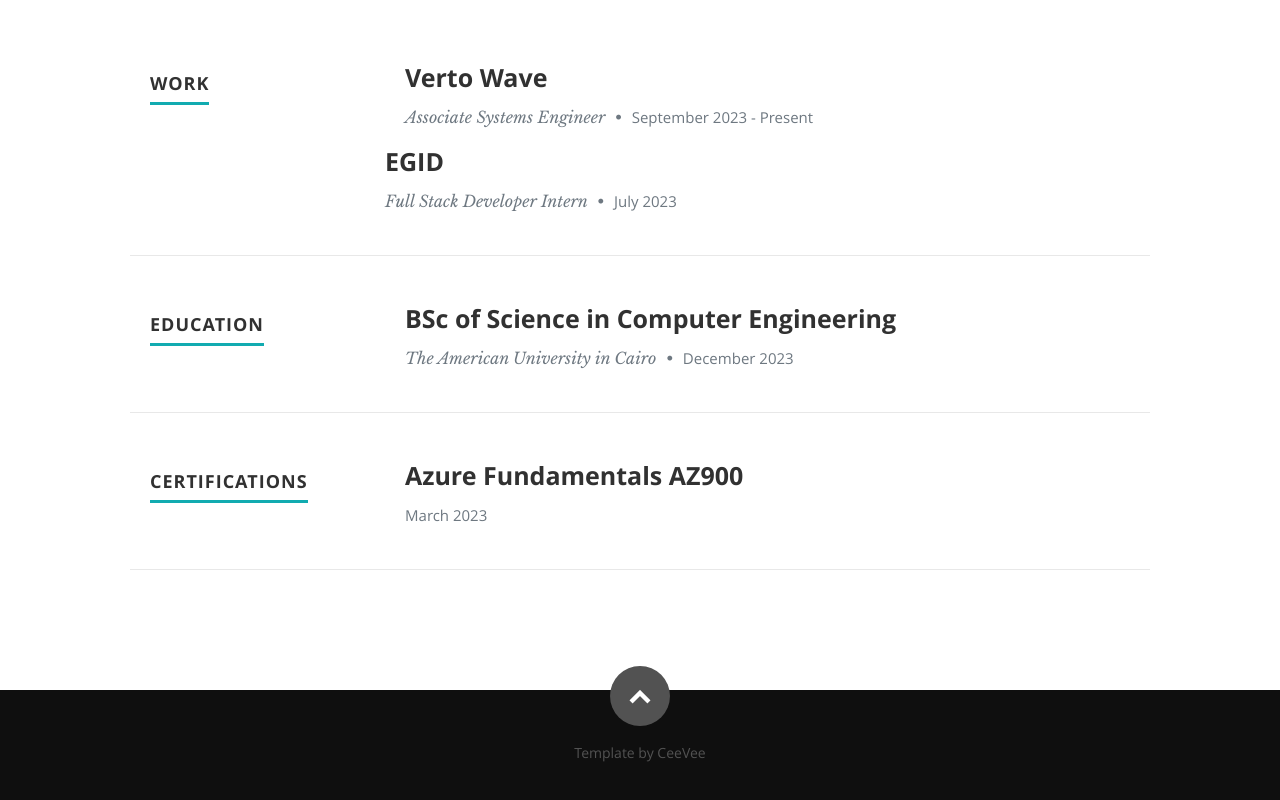
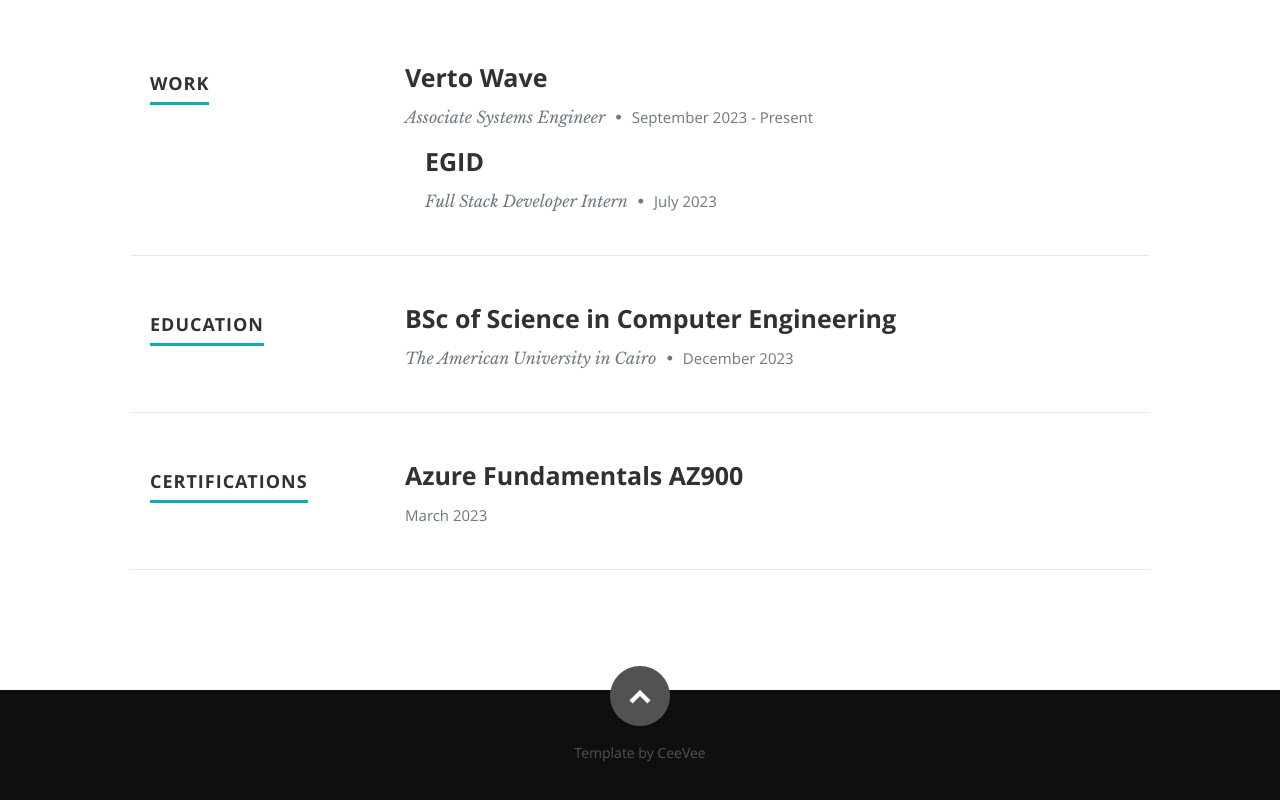
Before and after one commit to Abdelbaset65/azure-resume, a plain HTML site: page frontend/index.html in a window 1280 px wide. Shown: the part 1151-1951 px from the top of the page. Drawn offline with nearby package versions, Linux system fonts and the light colour scheme; no server answers.

Commit message:
edited egid row

```diff
--- a/frontend/index.html
+++ b/frontend/index.html
@@ -129,6 +129,11 @@
 
                </div>
 
+
+
+            </div> <!-- item end -->
+
+         <div class="nine columns main-col">
             <div class="row item">
 
                <div class="twelve columns">
@@ -138,8 +143,7 @@
 
 
                </div>
-
-            </div> <!-- item end -->
+         </div>
 
          </div> <!-- main-col end -->
 
```
Lines whose indentation alone changed are shown as unchanged.
